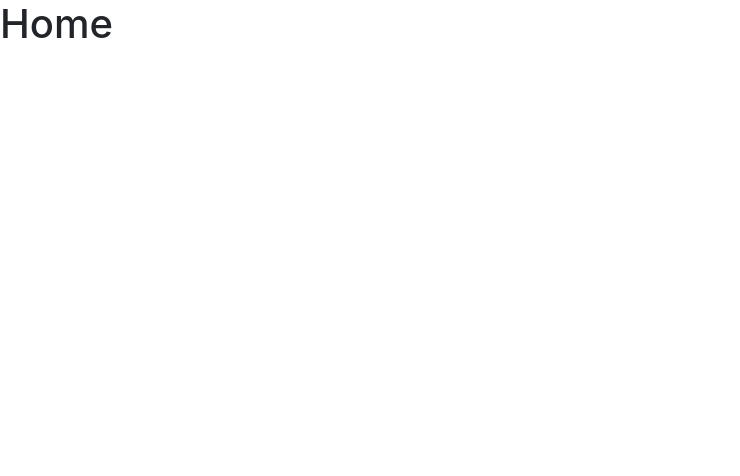
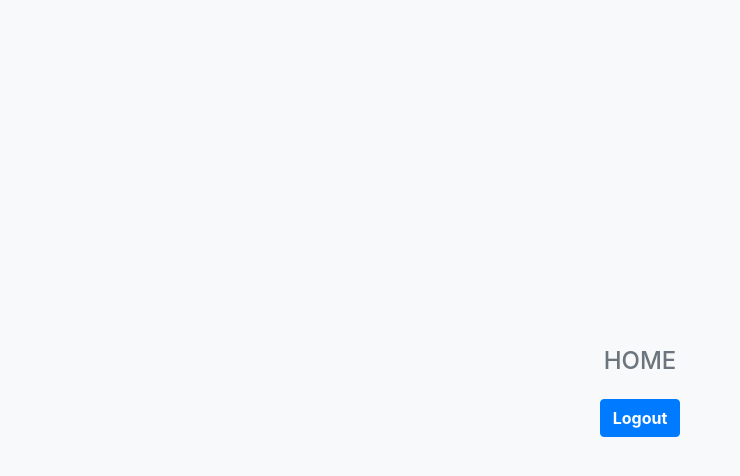
Before and after one commit to pedroalima/system-login, a React (Vite) app: page / in a window 1280 px wide. Both pictures are taken after typing "name@example.com", "Sample123" into the empty fields and a click on the button "Enter". Shown: the top 476 px of the page, without its empty margins (0-740 px from the left). Built offline with nearby package versions, Linux system fonts and the light colour scheme.

Commit message:
style: add home page

```diff
--- a/src/contexts/AuthContext.tsx
+++ b/src/contexts/AuthContext.tsx
@@ -1,4 +1,4 @@
-import { createContext, useEffect, useState } from "react";
+import { createContext, useState } from "react";
 
 import { AuthContextProps, AuthContextData, User } from "../types/Context";
 
@@ -6,10 +6,6 @@ export const AuthContext = createContext<AuthContextData>({} as AuthContextData)
 
 export const AuthProvider = ({ children } : AuthContextProps) => {
 	const [ user, setUser ] = useState("");
-
-	useEffect(()=> {
-		console.log(user);
-	}, [user]);
 
 	const signup = (email: string, password: string) => {
 		const jsonUserStorage = localStorage.getItem("user");
--- a/src/routes/Home/index.tsx
+++ b/src/routes/Home/index.tsx
@@ -1,9 +1,14 @@
-
+import Button from "../../components/Button";
 
 function Home() {
 	return (
-		<div>
-			<h1>Home</h1>
+		<div className="container-fluid bg-light">
+			<div className="row py-5 vh-100 justify-content-center align-items-center">
+				<div className="col-4 py-5 text-center">
+					<h4 className="text-uppercase text-secondary">Home</h4>
+					<Button text="Logout" />
+				</div>
+			</div>
 		</div>
 	);
 }
--- a/src/routes/SignUp/index.tsx
+++ b/src/routes/SignUp/index.tsx
@@ -34,7 +34,7 @@ function SignUp() {
 	const handleUser = (data: SignUpInputs) => {
 		signup(data.email, data.password);
 
-		navigate("/home");
+		navigate("/");
 	};
 
 	return (
```
